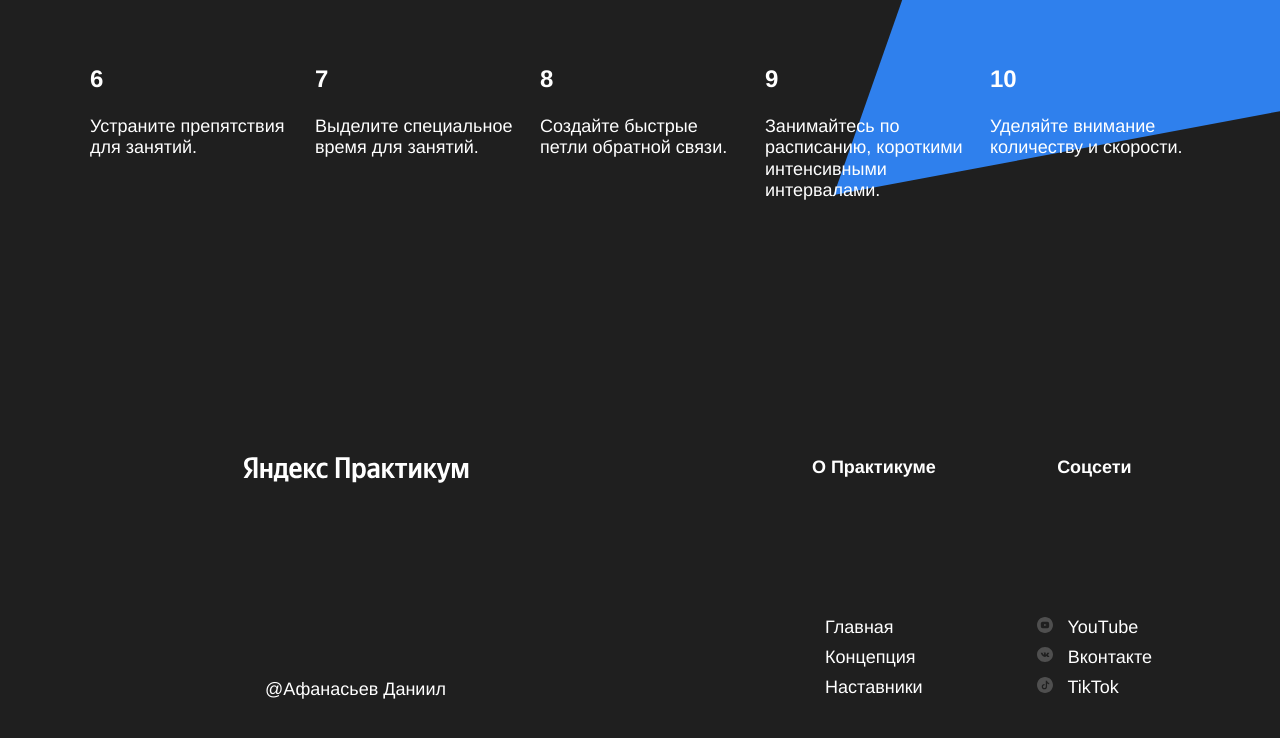
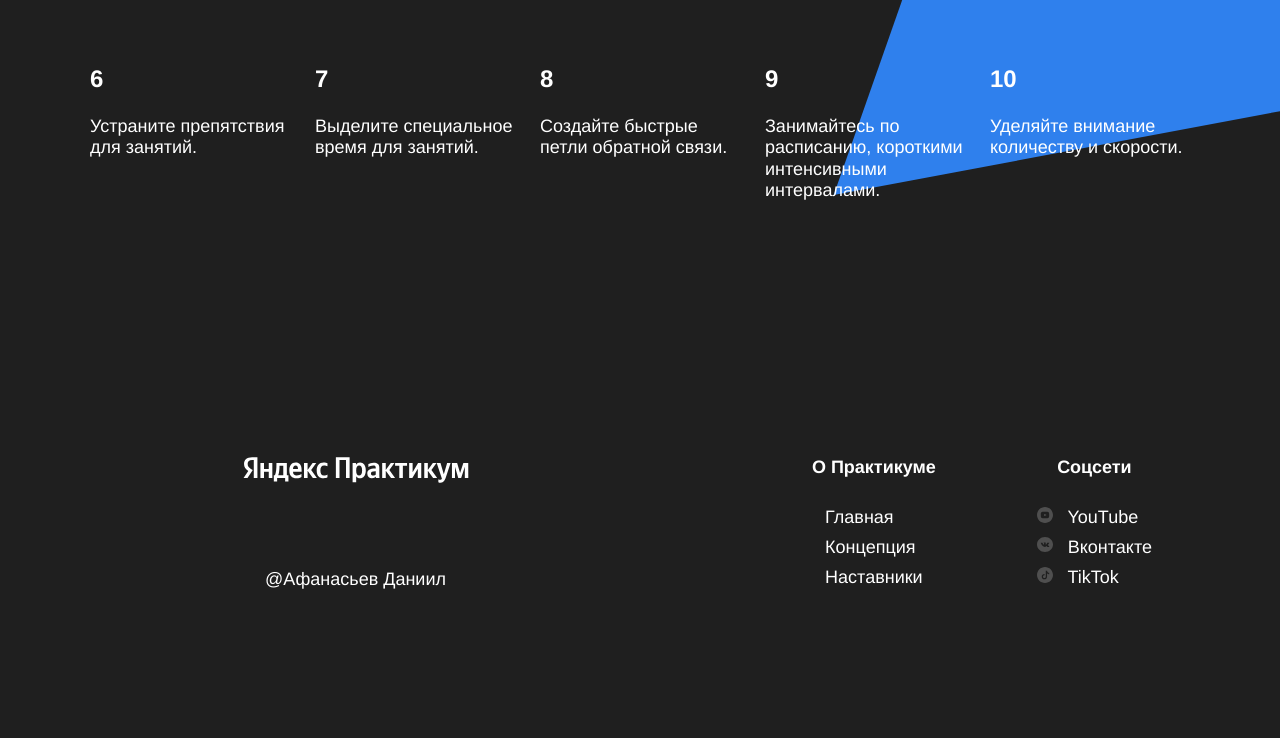
Before and after one commit to DaniilAfan/how-to-learn, a plain HTML site: page index.html in a window 1280 px wide. Shown: the part 3330-4068 px from the top of the page. Drawn offline with Linux system fonts and the light colour scheme.

Commit message:
thelasthope

```diff
--- a/styles/style.css
+++ b/styles/style.css
@@ -303,7 +303,7 @@
   align-items: center;
   flex-direction: column;
   justify-content: space-between;
-  min-height: 250px;
+  min-height: 250pxgi;
 }
 
 
```
Also changed, not shown: 1 other file.
